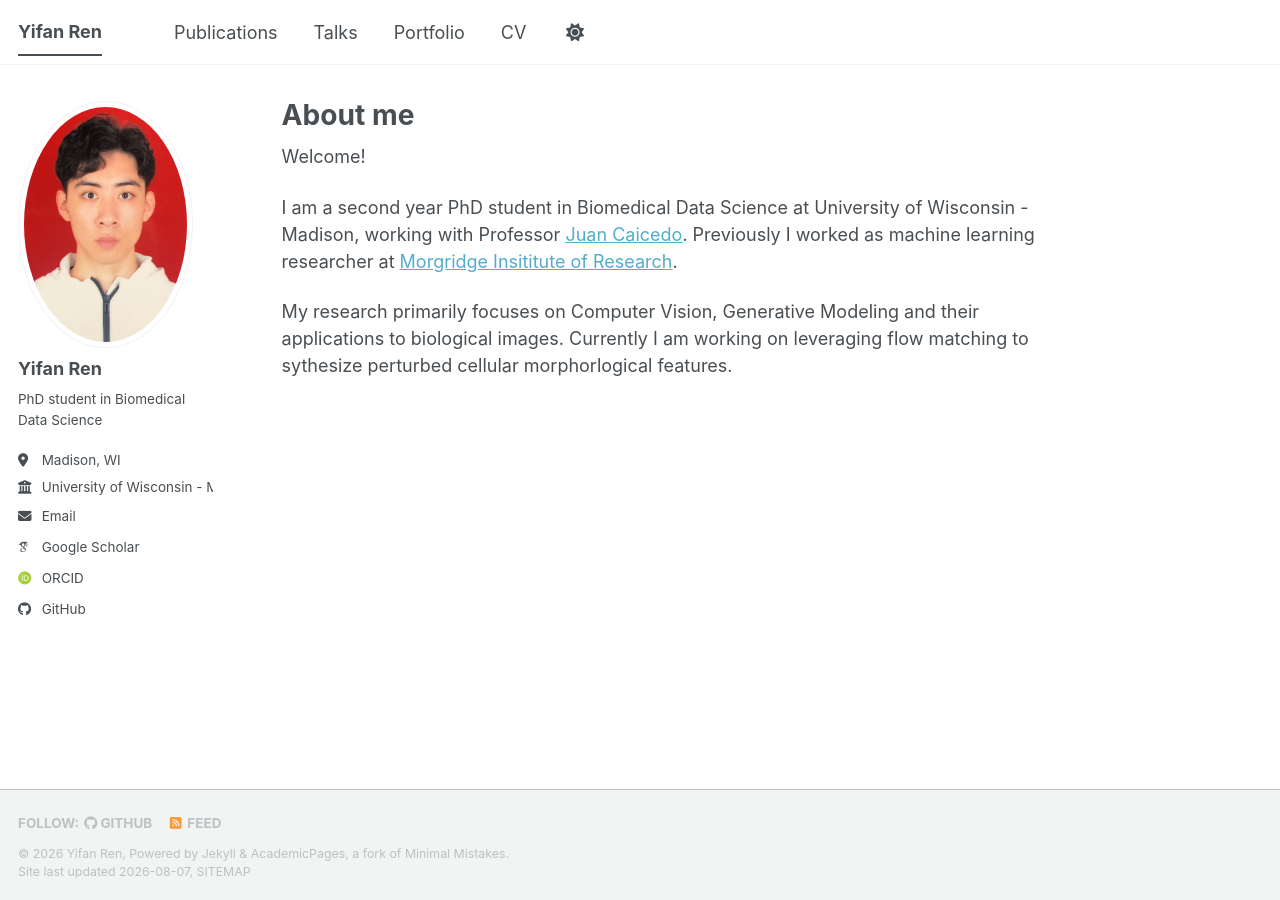
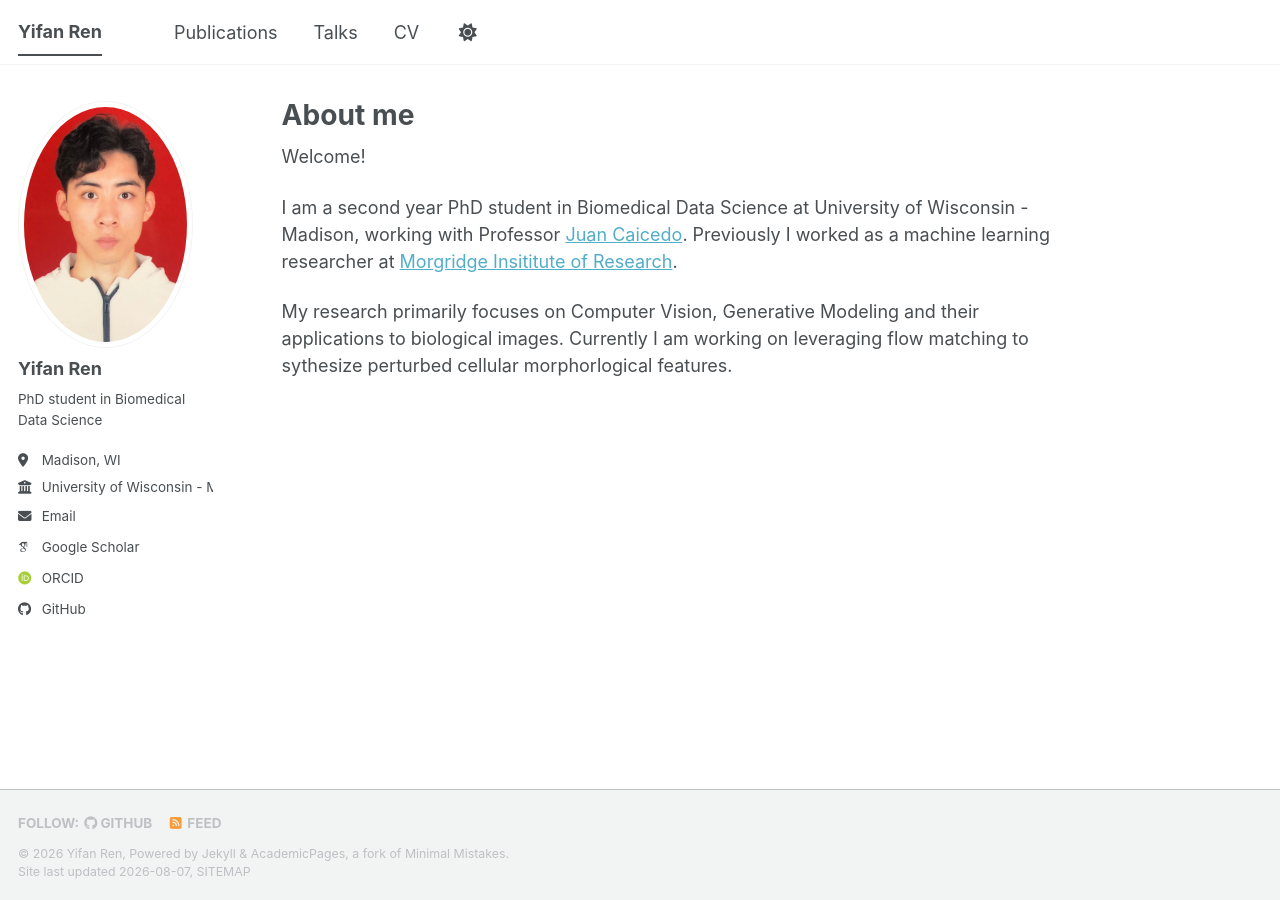
Before and after one commit to ryf0810/ryf0810.github.io, a Jekyll site: the page built from _pages/about.md, in a window 1280 px wide. Built offline with Jekyll 4.4.1, drawn with Linux system fonts in a browser that asks for light colours; some web fonts are replaced; a script bundle is joined from its source files by our own code; library files that are not in the unit come from our copies.

```diff
--- a/_data/navigation.yml
+++ b/_data/navigation.yml
@@ -17,8 +17,8 @@ main:
   # - title: "Teaching"
   #   url: /teaching/
 
-  - title: "Portfolio"
-    url: /portfolio/
+  # - title: "Portfolio"
+  #   url: /portfolio/
 
   # - title: "Blog Posts"
   #   url: /year-archive/
--- a/_pages/about.md
+++ b/_pages/about.md
@@ -9,7 +9,7 @@ redirect_from:
 
 Welcome!
 
-I am a second year PhD student in Biomedical Data Science at University of Wisconsin - Madison, working with Professor [Juan Caicedo](https://morgridge.org/research/labs/caicedo/). Previously I worked as machine learning researcher at [Morgridge Insititute of Research](https://morgridge.org/).
+I am a second year PhD student in Biomedical Data Science at University of Wisconsin - Madison, working with Professor [Juan Caicedo](https://morgridge.org/research/labs/caicedo/). Previously I worked as a machine learning researcher at [Morgridge Insititute of Research](https://morgridge.org/).
 
 My research primarily focuses on Computer Vision, Generative Modeling and their applications to biological images. Currently I am working on leveraging flow matching to sythesize perturbed cellular morphorlogical features.
 
--- a/_pages/publications.html
+++ b/_pages/publications.html
@@ -7,6 +7,5 @@ author_profile: true
 
 mnDINO: Accurate and robust segmentation of micronuclei with vision transformer networks
 **Yifan Ren**, Louise Morlot, J. Owen Andrews, Emil Peter Thrane Hertz, Niels Mailand, Juan C. Caicedo
-bioRxiv (2026)
-[[code]](https://github.com/CaicedoLab/micronuclei-detection)
-[[preprint]](https://www.biorxiv.org/content/10.64898/2026.03.09.710648v2.abstract)
+*bioRxiv* (2026)
+[[code]](https://github.com/CaicedoLab/micronuclei-detection) [[preprint]](https://www.biorxiv.org/content/10.64898/2026.03.09.710648v2.abstract)
```
Also changed, not shown: _pages/talks.html (+3 -9 lines).
